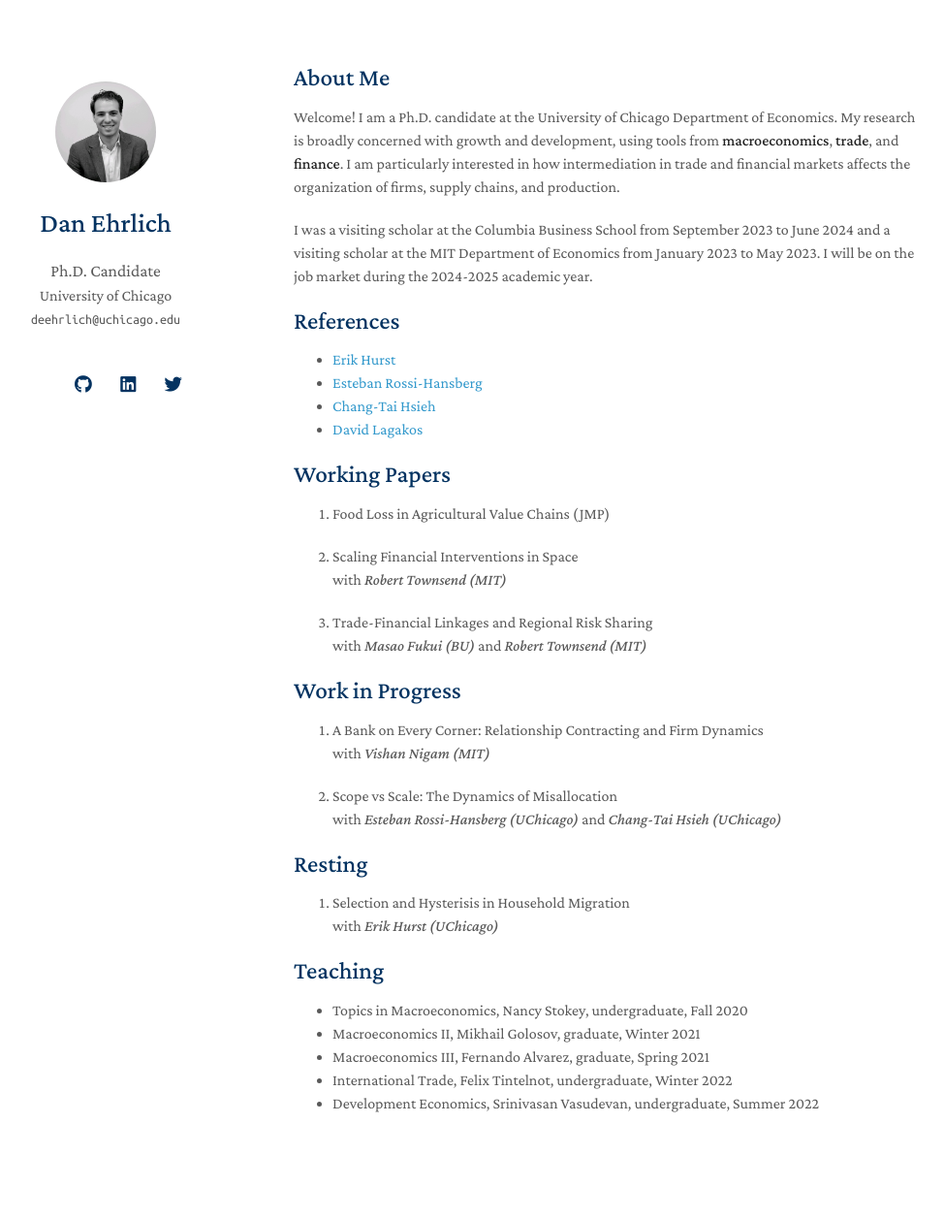
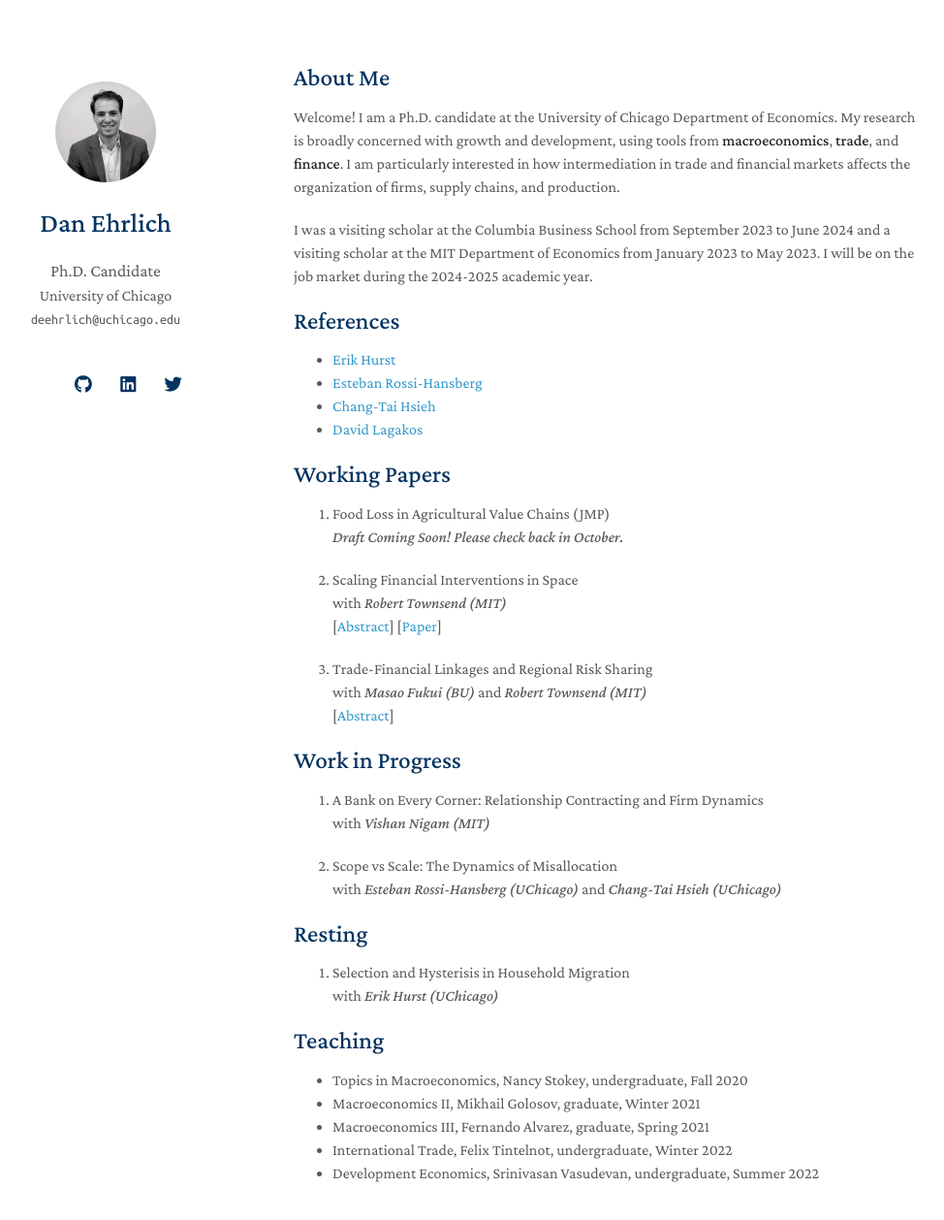
Before and after one commit to danielehrlich/danielehrlich.github.io, a Jekyll site: the page built from index.md, in a window 1280 px wide and 1316 px high. Shown: the top 1258 px of the window at 97% size, without its empty margins (167-1141 px from the left). Built offline with Jekyll 4.4.1, drawn with Linux system fonts in a browser that asks for light colours; nearby versions of some CDN libraries; a style sheet for code colours, icons or effects is not loaded; our own code applies the rules of GitHub Pages for plain Markdown files.

Commit message:
Abstract and papers

```diff
--- a/index.md
+++ b/index.md
@@ -18,12 +18,15 @@ I was a visiting scholar at the Columbia Business School from September 2023 to
 
 ## Working Papers
 1. Food Loss in Agricultural Value Chains (JMP)
+*Draft Coming Soon! Please check back in October.*
 
 2. Scaling Financial Interventions in Space
 with *Robert Townsend (MIT)*
+\[[Abstract](Scaling_Up_Fin_abstract.pdf)\] \[[Paper](Scaling_Up_Fin.pdf)\]
 
 3. Trade-Financial Linkages and Regional Risk Sharing
 with *Masao Fukui (BU)* and *Robert Townsend (MIT)*
+\[[Abstract](TF_Links_abstract.pdf)\]
 
 ## Work in Progress
 1. A Bank on Every Corner: Relationship Contracting and Firm Dynamics
```
Also changed, not shown: 3 other files.
